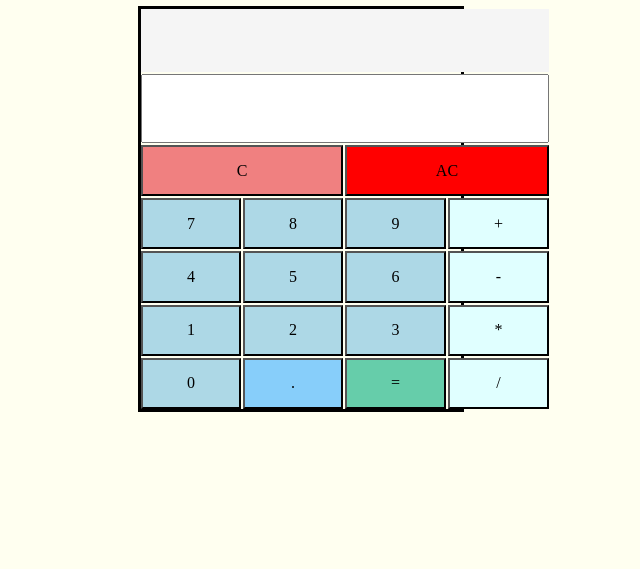
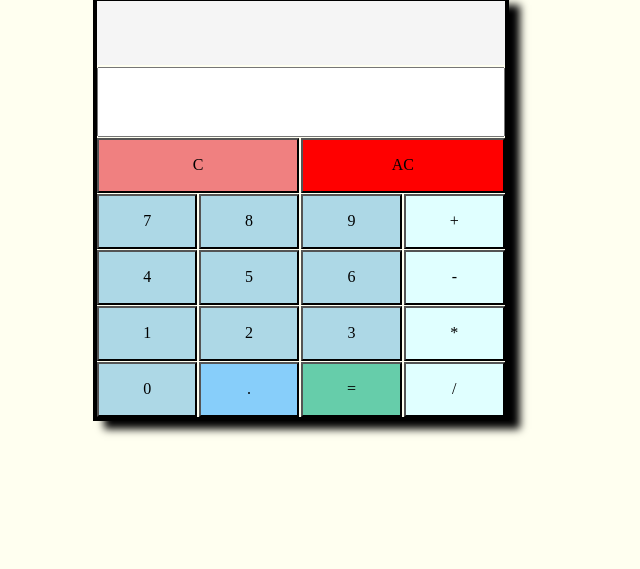
Before and after one commit to TautZuk/calculator, a plain HTML site: page index.html in a window 1280 px wide. Shown: the part 231-800 px from the top of the page, without its empty margins (339-979 px from the left). Drawn offline with Linux system fonts and the light colour scheme.

Commit message:
add additional styling

```diff
--- a/main.css
+++ b/main.css
@@ -7,19 +7,23 @@ body {
   justify-content: center;
   align-items: center;
 }
+button {
+  padding: 1em 1em 1em 1em;
+}
 #results {
   grid-area: results;
   display: flex;
   align-items: center;
   justify-content: flex-end;
   background-color: whitesmoke;
-  min-height: 1.5em;
+  min-height: 2em;
   color: darkgray;
-  font-size: 1.5em;
+  font-size: 2em;
 }
 #numbersfield {
   grid-area: textbox;
   text-align: right;
+  min-height: 2em;
   font-size: 2em;
 }
 .operation {
@@ -89,10 +93,9 @@ body {
 
 #calculator-container {
   display: grid;
-  border: 3px black solid;
-  height: 50vh;
-  width: 25vw;
-  grid-gap: 2px;
+  border: 0.3em black solid;
+  box-shadow: 0.7em 0.5em 0.5em black;
+  grid-gap: 0.1em;
   grid-template-areas:
     'results results results results'
     'textbox textbox textbox textbox'
```
